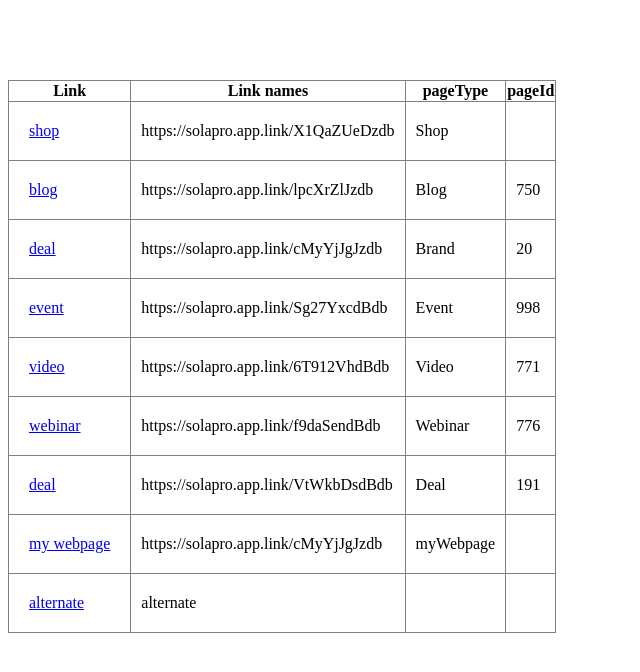
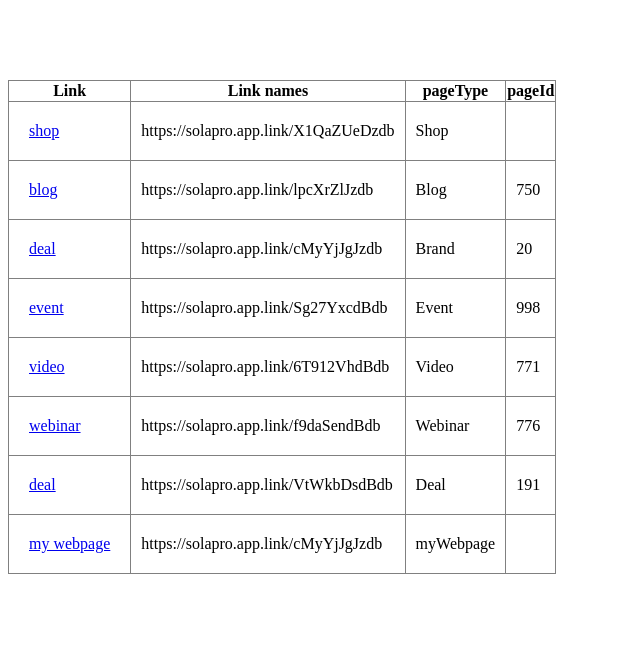
Before and after one commit to ArkanRomanWork/solaproDeepLink, a plain HTML site: page branch.html in a window 1280 px wide. Shown: the whole page, without its empty margins (0-640 px from the left). Drawn offline with Linux system fonts and the light colour scheme.

```diff
--- a/branch.html
+++ b/branch.html
@@ -76,13 +76,6 @@
         <td>myWebpage</td>
         <td></td>
     </tr>
-    <tr>
-        <td><a href="https://solapro-alternate.app.link">alternate</a></td>
-        <td>alternate</td>
-        <td></td>
-        <td></td>
-    </tr>
-
 </table>
 
 
```
